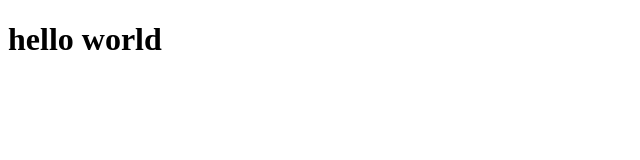
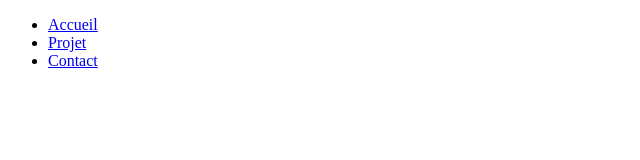
Before and after one commit to alyssialopr/cours-git, a plain HTML site: page index.html in a window 1280 px wide. Shown: the whole page, without its empty margins (0-640 px from the left). Drawn offline with Linux system fonts and the light colour scheme.

Commit message:
ajout navbar

```diff
--- a/index.html
+++ b/index.html
@@ -7,6 +7,12 @@
     <link rel="stylesheet" href="style.css">
 </head>
 <body>
-    <h1>hello world</h1>
+    <nav>
+        <ul>
+            <li><a href="#">Accueil</a></li>
+            <li><a href="#">Projet</a></li>
+            <li><a href="#">Contact</a></li>
+        </ul>
+    </nav>
 </body>
 </html>
```
